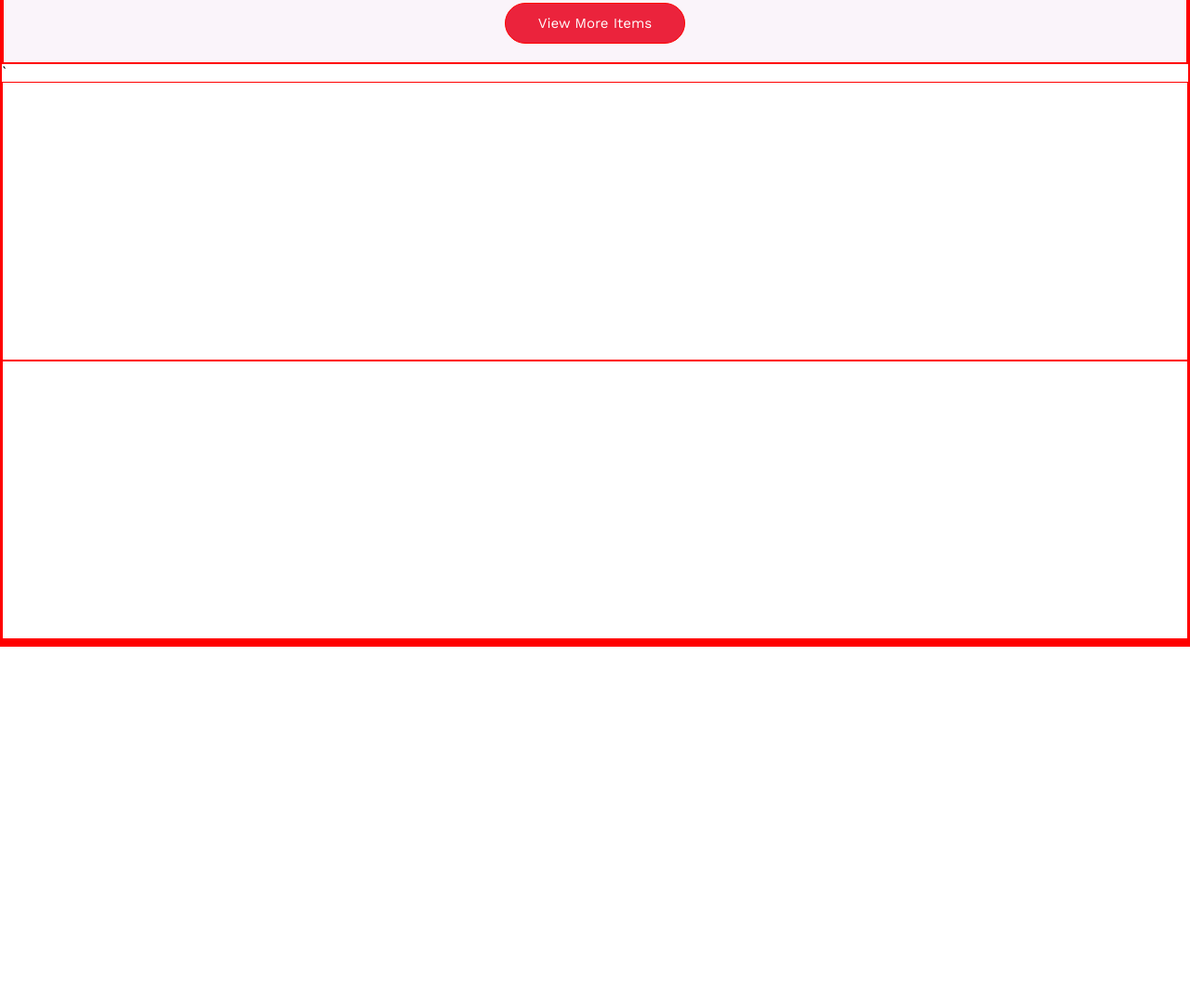
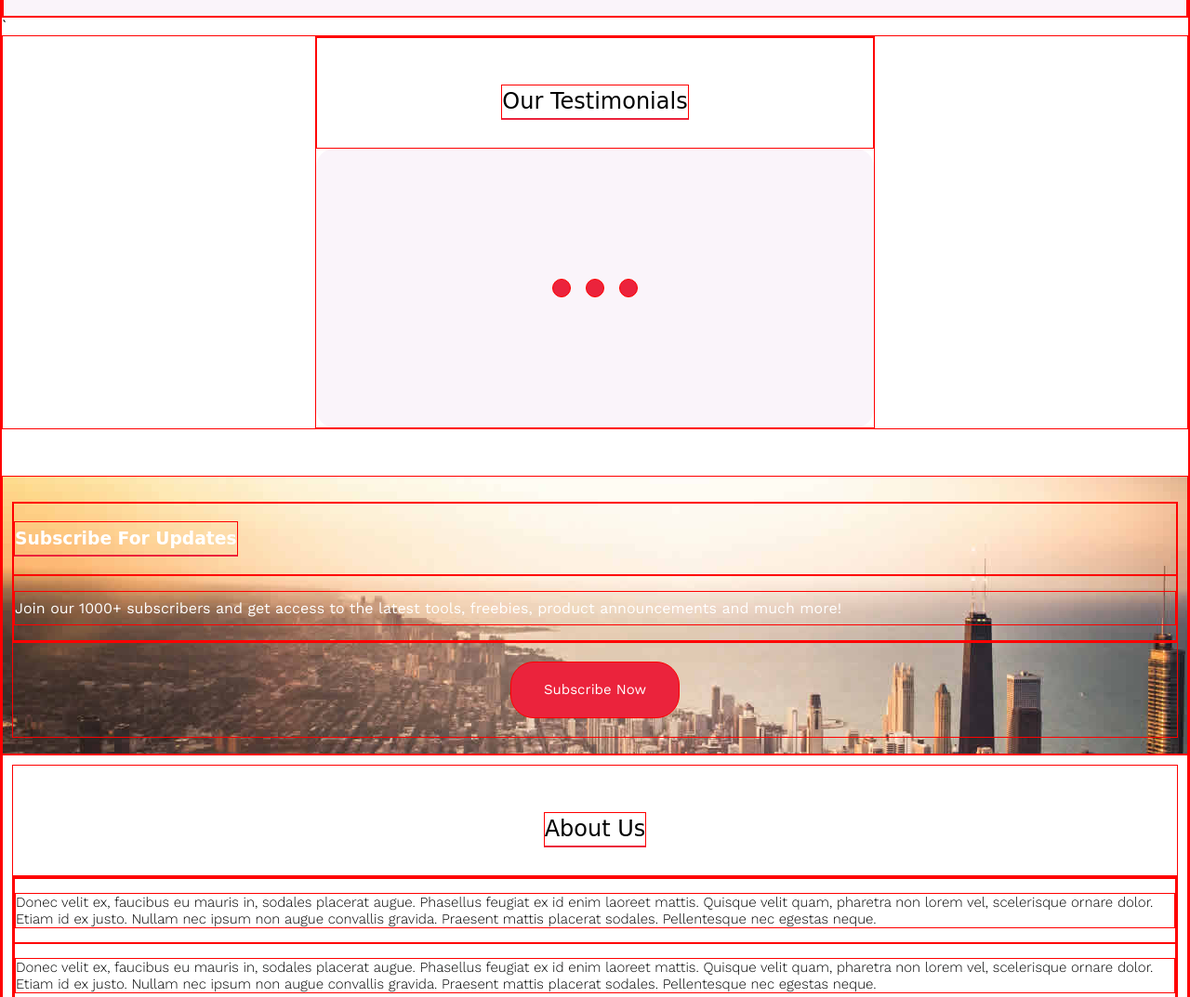
Before and after one commit to Lin-Yen-1118/Ethereal-practice, a plain HTML site: page index.html in a window 1280 px wide. Shown: the part 1727-2800 px from the top of the page at 93% size. Before the commit the page ends 2423 px from the top, so only its background shows below. Drawn offline with nearby package versions, Linux system fonts and the light colour scheme; files whose address does not match are found by name; a web font is replaced by a local one.

Commit message:
add a div

```diff
--- a/index.html
+++ b/index.html
@@ -106,17 +106,56 @@
       <div class="our_work_pic"><img src="images/portfolio-4.jpg"><a href="#"></a></div>
     </div>
     <div class="our_work_wrap">
-      <a href="#" class="our_work_button">View More Items</a>
+      <a href="#" class="our_work_button button">View More Items</a>
     </div>
   </div>
   </div>
   </div>
   ˋ
-  <div class="our_testimonials"></div>
+  <div class="our_testimonials">
+    <div class="our_testimonials_container">
+         <div><h3>Our Testimonials</h3></div>
+         <div class="our_testimonials_wapper">
 
-  <div class="text_center"></div>
+             <div class="wapper_dots"></div>
+             <div class="wapper_dots"></div>
+             <div class="wapper_dots"></div>
+         </div>
+  </div>
+  </div>
 
-  <div class="about_us"></div>
+  <div class="text_center">
+    <div class="text_center_container">
+       <div><h3>Subscribe For Updates</h3></div>
+       <div><p>Join our 1000+ subscribers and get access to the latest tools, freebies, product announcements and much more!</p></div>
+    </div>
+    <div class="text_center_wrap">
+        <a href="#" class="text_center_button button">Subscribe Now</a>
+    </div>
+
+  </div>
+
+
+  <div class="about_us">
+    <div><h3>About Us</h3></div>
+      <div>
+         <div class="about_us_discription">
+            <div><p>Donec velit ex, faucibus eu mauris in, sodales placerat augue. Phasellus feugiat ex id enim laoreet mattis. Quisque velit quam, pharetra non lorem vel, scelerisque ornare dolor. Etiam id ex justo. Nullam nec ipsum non augue convallis gravida. Praesent mattis placerat sodales. Pellentesque nec egestas neque. </p></div>
+            <div><p>Donec velit ex, faucibus eu mauris in, sodales placerat augue. Phasellus feugiat ex id enim laoreet mattis. Quisque velit quam, pharetra non lorem vel, scelerisque ornare dolor. Etiam id ex justo. Nullam nec ipsum non augue convallis gravida. Praesent mattis placerat sodales. Pellentesque nec egestas neque. </p></div>
+         </div>
+      </div>
+      <div class="about_us_table">
+           <div><h4>Our Cilents</h4></div>
+           <div><p>55</p></div>
+
+           <div><h4>Project Complete</h4></div>
+           <div><p>88</p></div>
+      </div>
+
+    </div>
+
+
+  </div>
 
   <div class="contact_us"></div>
 
--- a/style.css
+++ b/style.css
@@ -12,6 +12,17 @@ li {
 }
 body {
     font-family: "Work Sans", sans-serif;
+}
+.button {
+    padding: 12px 35px;
+    color: #ffffff;
+    text-decoration: none;
+    display: inline-block;
+    border-radius: 25px 25px 25px 25px;
+    font-size: 15px;
+    background-color: #eb233c;
+    margin-top: 20px;
+    margin-bottom: 20px;
 }
 
 * {
@@ -29,6 +40,7 @@ body {
     align-items: center;
     padding: 0 8px;
     border: 1px solid transparent;
+    position: fixed;
 }
 
 .logo {
@@ -93,7 +105,7 @@ body {
     }
 
     .navigation .active:hover {
-        height: 57px;
+
         padding: 0;
         margin: 0;
         background-color: #665566;
@@ -281,7 +293,7 @@ h4 {
 .our_work_pic img {
     width: 100%;
 }
-.our_work_button {
+/* .our_work_button {
     padding: 12px 35px;
     color: #ffffff;
     text-decoration: none;
@@ -291,7 +303,7 @@ h4 {
     background-color: #eb233c;
     margin-top: 20px;
     margin-bottom: 20px;
-}
+} */
 
 .our_work_container {
     display: flex;
@@ -328,13 +340,156 @@ h4 {
 }
 
 /*以下為testimonials*/
+*{
+    box-sizing: border-box;
+}
 .our_testimonials {
+
+    background-color: #ffffff;
+    display:flex;
+    justify-content: center;
+    flex-direction: column;
+   align-items: center;
+    text-align: center;
+    margin-bottom:50px;
+
+}
+
+ /* .our_testimonials_title{
+     border-bottom: 2px solid #eb233c;
+    font-size:24px;
+    font-family:'Oleo Script Swash Caps', cursive ;
+    display:inline-block;
+
+    font-weight: 500;
+    align-items: center;
+    text-align: center;
+    margin-bottom:10px;
+
+}  */
+
+.our_testimonials h3{
+    border-bottom: 2px solid #eb233c;
+    font-family: "Oleo Script Swash Caps", cursive;
+    line-height: 35px;
+    margin-top: 50px;
+    margin-bottom: 30px;
+    font-size: 24px;
+    font-weight: 500;
+    display: inline-block;
+    align-items: center;
+
+}
+
+.our_testimonials_wapper{
+    display:flex;
+    justify-content: center;
+    align-items: center;
+    border: 1px  #000000;
+    width:300px;
     height: 300px;
-    background-color: #ffffff;
+    background-color: rgba(235, 213, 235, 0.26);
+    border-radius: 20px 20px 20px 20px;
+
 }
+
+.wapper_dots{
+    display:flex;
+    align-items:flex-end;
+    background-color:#eb233c;
+    border-radius:99px;
+    width:20px;
+    height:20px;
+    margin:8px;
+
+}
+
+@media screen and (min-width:768px){
+   .our_testimonials_wapper{
+       width: 600px;
+   }
+
+}
+
+
 
 /*以下為text_center*/
 .text_center {
+     background-image: url(images/background.jpg);
     height: 300px;
-    background-color: #ffffff;
+    color: #ffffff;
+    line-height: 35px;
+    display:flex;
+    justify-content: center;
+    flex-direction: column;
+    padding:10px;
+    padding-top:20px;
+    width: 100%;
+
+
 }
+.text_center h3{
+    font-family: "Oleo Script Swash Caps", cursive;
+    display: inline-block;
+    justify-content:space-around;
+    border-bottom: 2px solid #eb233c;
+}
+
+.text_center_wrap{
+    display: flex;
+    justify-content: center;
+    align-items: center;
+
+}
+
+@media screen and (min-width:1024){
+    .text_center{
+        display: inline;
+        justify-content: center;
+        align-items: flex-start;
+        flex-wrap: wrap;
+
+    }
+    .text_center_container{
+        width: 50%;
+    }
+    .text_center_wrap{
+        width: 30%;
+    }
+
+
+}
+/*以下為about_us*/
+.about_us{
+    display: inline-block;
+    justify-content: column;
+    align-items: center;
+    text-align: center;
+    padding:10px;
+
+}
+.about_us h3{
+
+    border-bottom: 2px solid #eb233c;
+    font-family: "Oleo Script Swash Caps", cursive;
+    line-height: 35px;
+    margin-top: 50px;
+    margin-bottom: 30px;
+    font-size: 24px;
+    font-weight: 500;
+    display: inline-block;
+    align-items: center;
+
+
+}
+.about_us_discription{
+    text-align: left;
+    font-size:15px;
+    font-weight: 300;
+
+
+}
+.about_us_table{
+    display:flex;
+
+}
```
